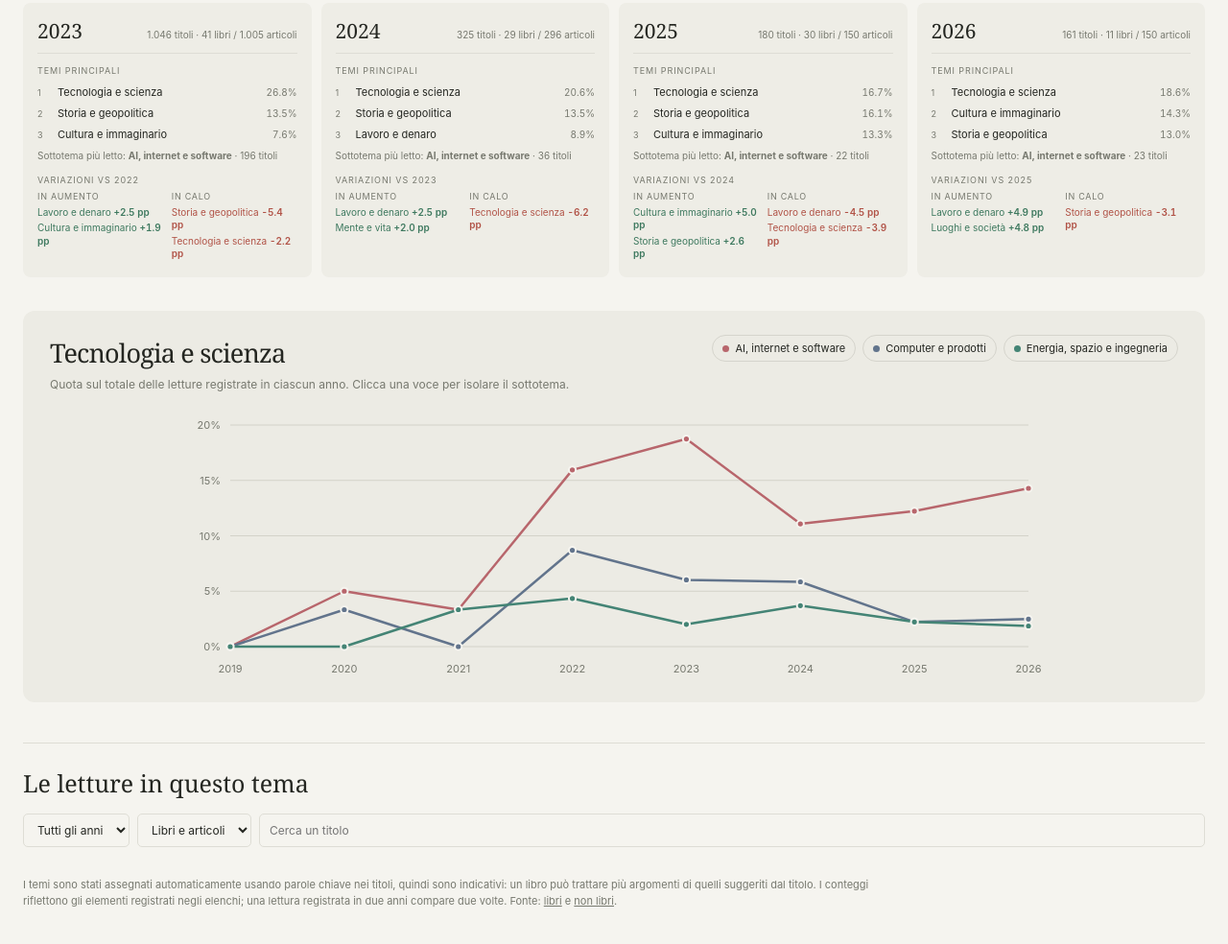
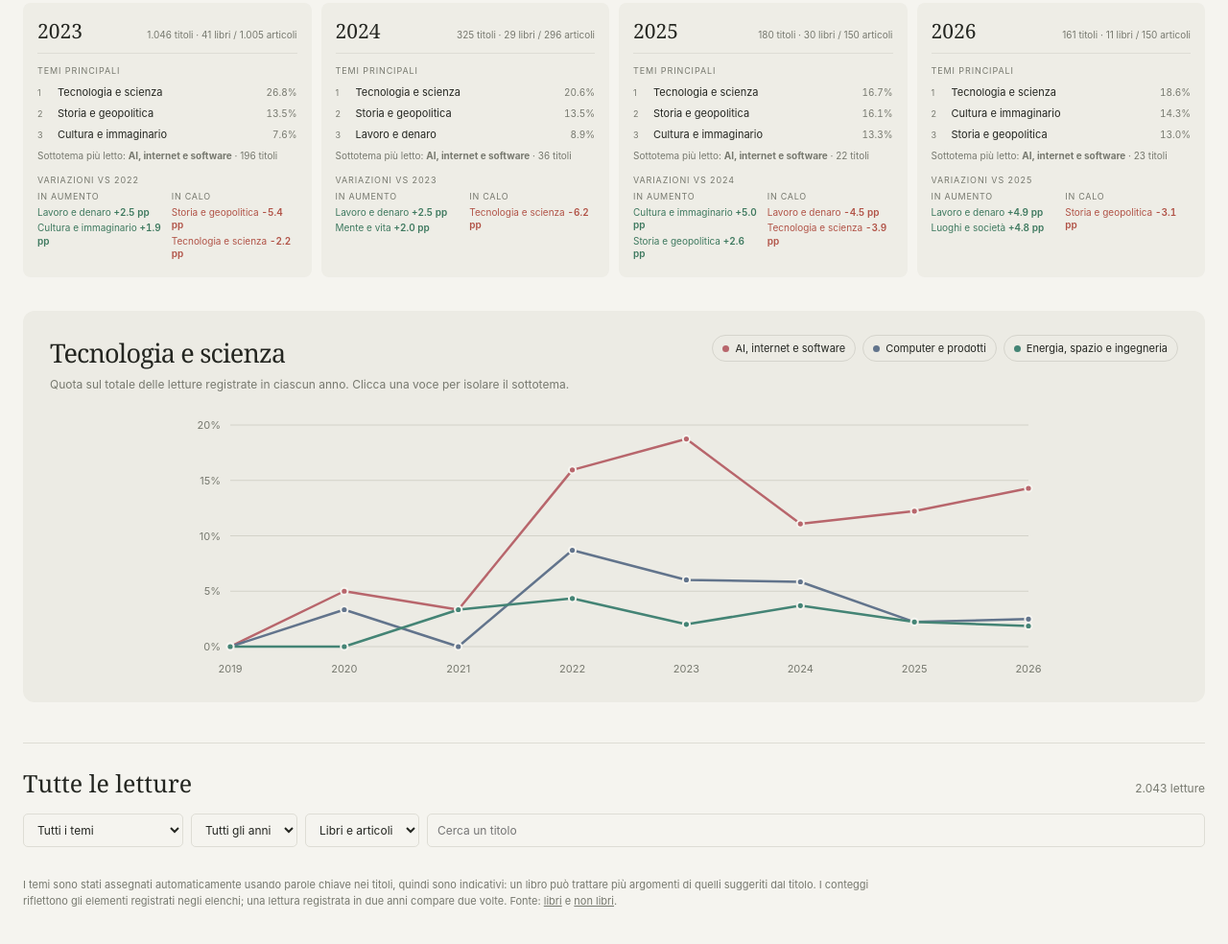
Before and after one commit to giacomodaros/mio, a plain HTML site: page letture.html in a window 1280 px wide. Shown: the part 1222-2206 px from the top of the page at 96% size. Drawn offline with Linux system fonts and the light colour scheme.

Commit message:
fix homepage

```diff
--- a/letture.html
+++ b/letture.html
@@ -65,6 +65,7 @@
   <section class="reading-section" aria-labelledby="list-title">
     <div class="reading-head"><h2 id="list-title">Le letture in questo tema</h2><span id="item-count"></span></div>
     <div class="filters">
+      <select id="topic-filter" aria-label="Filtra per tema"><option value="all">Tutti i temi</option></select>
       <select id="year-filter" aria-label="Filtra per anno"><option value="all">Tutti gli anni</option></select>
       <select id="kind-filter" aria-label="Filtra per tipo"><option value="all">Libri e articoli</option><option value="book">Libri</option><option value="article">Articoli</option></select>
       <input id="search" type="search" placeholder="Cerca un titolo" aria-label="Cerca un titolo">
@@ -115,7 +116,7 @@ function classify(title){const t=norm(title);let best=-1,bestScore=0;leaves.forE
 const otherIndex=leaves.length;leaves.push({name:'Altri temi',keys:[],parent:taxonomy.length,index:otherIndex});
 const items=window.readingItems.map(item=>({...item,title:item.title,sub:classify(item.title)}));
 const topics=[...taxonomy,{name:'Altri temi',subs:[{name:'Saggi e temi trasversali',keys:[]}]}];
-let mode='share',selectedTopic=0,selectedSub=null;
+let mode='share',selectedTopic=0,selectedSub=null,listTopic=null;
 const yearsCount=Object.fromEntries(years.map(y=>[y,items.filter(x=>x.year===y).length]));
 const countsBySub=(sub,y)=>items.filter(x=>x.year===y&&x.sub===sub).length;
 const getShare=(n,y)=>yearsCount[y]?100*n/yearsCount[y]:0;
@@ -124,6 +125,8 @@ const tColors=taxonomy.map((_,i)=>palette[i%palette.length]);
 const totals={books:items.filter(x=>x.kind==='book').length,articles:items.filter(x=>x.kind==='article').length};
 document.getElementById('totals').innerHTML=`<div class="total"><b>${fmt(items.length)}</b><span>letture</span></div><div class="total"><b>${fmt(totals.books)}</b><span>libri</span></div><div class="total"><b>${fmt(totals.articles)}</b><span>articoli</span></div>`;
 years.forEach(y=>document.getElementById('year-filter').insertAdjacentHTML('beforeend',`<option value="${y}">${y}</option>`));
+taxonomy.forEach((t,ti)=>document.getElementById('topic-filter').insertAdjacentHTML('beforeend',`<option value="${ti}">${t.name}</option>`));
+document.getElementById('topic-filter').insertAdjacentHTML('beforeend',`<option value="${taxonomy.length}">Altri temi</option>`);
 function mainCounts(ti,y){return items.reduce((n,x)=>n+(x.year===y&&((ti===taxonomy.length&&x.sub===otherIndex)||(ti<taxonomy.length&&leaves[x.sub]?.parent===ti))?1:0),0)}
 function renderHeat(){
  const rows=taxonomy.map((t,ti)=>({t,ti,total:items.filter(x=>leaves[x.sub]?.parent===ti).length}));
@@ -134,7 +137,7 @@ function renderHeat(){
  rows.forEach(({t,ti,total})=>{const color=tColors[ti]||'#8e7758';html+=`<tr class="theme-row ${selectedTopic===ti?'selected':''}" data-topic="${ti}"><td><button class="theme-button"><i class="swatch" style="background:${color}"></i><span class="theme-label">${t.name}</span><span class="theme-total">${fmt(total)}</span></button></td>`;years.forEach(y=>{const n=mainCounts(ti,y),v=mode==='count'?n:getShare(n,y),alpha=max?Math.max(n?0.12:0,Math.min(.9,.12+.78*v/max)):0;const text=mode==='count'?n:`${v.toFixed(0)}%`;const bg=n?`color-mix(in srgb, ${color} ${Math.round(alpha*100)}%, transparent)`:'transparent';html+=`<td class="cell" style="background:${bg}" title="${t.name} · ${y}: ${fmt(n)} letture (${getShare(n,y).toFixed(1)}%)">${n?text:'·'}</td>`});html+='</tr>'});
  html+=`<tr class="year-total-row"><td>Totale</td>${years.map(y=>`<td>${fmt(yearsCount[y])}</td>`).join('')}</tr></tbody>`;
  document.getElementById('heatmap').innerHTML=html;
- document.querySelectorAll('.theme-row').forEach(el=>el.addEventListener('click',()=>{selectedTopic=Number(el.dataset.topic);selectedSub=null;renderHeat();renderDetail();renderItems()}));
+ document.querySelectorAll('.theme-row').forEach(el=>el.addEventListener('click',()=>{selectedTopic=Number(el.dataset.topic);listTopic=selectedTopic;selectedSub=null;document.getElementById('topic-filter').value=String(listTopic);renderHeat();renderDetail();renderItems()}));
  const maxLabel=mode==='share'?`${Math.ceil(max)}%`:`${fmt(max)} titoli`;document.getElementById('scale').innerHTML=`<span>meno</span><i style="opacity:.18"></i><i style="opacity:.4"></i><i style="opacity:.65"></i><i style="opacity:.9"></i><span>più · scala fino a ${maxLabel}</span>`;
 }
 function renderAnnual(){
@@ -172,7 +175,7 @@ function renderDetail(){
  const counts=subs.map(si=>years.reduce((a,y)=>a+countsBySub(si,y),0));const order=subs.slice().sort((a,b)=>years.reduce((n,y)=>n+countsBySub(b,y)-countsBySub(a,y),0));
  const active=selectedSub===null?order:order.filter(si=>si===selectedSub);
  document.getElementById('series-legend').innerHTML=order.map(si=>{const nm=leaves[si].name, c=palette[si%palette.length];return `<button class="${selectedSub===si?'active':''}" data-sub="${si}"><i style="background:${c}"></i>${nm}</button>`}).join('');
- document.querySelectorAll('.series-legend button').forEach(el=>el.addEventListener('click',()=>{const si=Number(el.dataset.sub);selectedSub=selectedSub===si?null:si;renderDetail();renderItems()}));
+ document.querySelectorAll('.series-legend button').forEach(el=>el.addEventListener('click',()=>{const si=Number(el.dataset.sub);selectedSub=selectedSub===si?null:si;listTopic=selectedTopic;document.getElementById('topic-filter').value=String(listTopic);renderDetail();renderItems()}));
  const svg=document.getElementById('subchart'),W=900,H=280,L=50,R=18,T=14,B=35,innerW=W-L-R,innerH=H-T-B;
  const vals=active.flatMap(si=>years.map(y=>mode==='count'?countsBySub(si,y):getShare(countsBySub(si,y),y)));
  let maxVal=Math.max(1,...vals);if(mode==='share')maxVal=Math.max(5,Math.ceil(maxVal/5)*5);else maxVal=Math.ceil(maxVal/5)*5||5;
@@ -187,13 +190,16 @@ function renderDetail(){
 }
 function renderItems(){
  const yr=document.getElementById('year-filter').value,kind=document.getElementById('kind-filter').value,q=norm(document.getElementById('search').value.trim());
- const filtered=items.filter(it=>(it.sub===otherIndex?selectedTopic===taxonomy.length:leaves[it.sub].parent===selectedTopic)&&(selectedSub===null||it.sub===selectedSub)&&(yr==='all'||it.year===Number(yr))&&(kind==='all'||it.kind===kind)&&(!q||norm(it.title).includes(q)));
+ const listTitle=document.getElementById('list-title');
+ listTitle.textContent=listTopic===null?'Tutte le letture':selectedSub!==null?`Letture · ${leaves[selectedSub].name}`:`Letture · ${taxonomy[listTopic]?.name||'Altri temi'}`;
+ const filtered=items.filter(it=>(listTopic===null||(listTopic===taxonomy.length?it.sub===otherIndex:leaves[it.sub]?.parent===listTopic))&&(selectedSub===null||it.sub===selectedSub)&&(yr==='all'||it.year===Number(yr))&&(kind==='all'||it.kind===kind)&&(!q||norm(it.title).includes(q)));
  document.getElementById('item-count').textContent=`${fmt(filtered.length)} ${filtered.length===1?'lettura':'letture'}`;
  const shown=filtered.slice(0,90);document.getElementById('items').innerHTML=shown.length?shown.map(it=>`<article class="item"><span class="item-year">${it.year}</span><div><div class="item-title">${escapeHTML(it.title)}</div><div class="item-kind">${it.kind==='book'?'libro':'articolo'} · ${leaves[it.sub].name}</div></div></article>`).join(''):'<p class="empty">Nessuna lettura con questi filtri.</p>';
  if(filtered.length>90)document.getElementById('items').insertAdjacentHTML('beforeend','<p class="empty">Primi 90 risultati mostrati. Aggiungi un filtro per restringere l’elenco.</p>');
 }
 document.querySelectorAll('.mode button').forEach(btn=>btn.addEventListener('click',()=>{mode=btn.dataset.mode;document.querySelectorAll('.mode button').forEach(b=>b.classList.toggle('active',b===btn));renderHeat();renderAnnual();renderDetail()}));
 ['year-filter','kind-filter','search'].forEach(id=>document.getElementById(id).addEventListener(id==='search'?'input':'change',renderItems));
+document.getElementById('topic-filter').addEventListener('change',()=>{const v=document.getElementById('topic-filter').value;listTopic=v==='all'?null:Number(v);selectedSub=null;if(listTopic!==null)selectedTopic=listTopic;renderHeat();renderDetail();renderItems()});
 // Start on the largest broad theme, so the detail view is immediately useful.
 selectedTopic=taxonomy.map((_,ti)=>items.filter(it=>leaves[it.sub]?.parent===ti).length).indexOf(Math.max(...taxonomy.map((_,ti)=>items.filter(it=>leaves[it.sub]?.parent===ti).length)));
 renderHeat();renderAnnual();renderDetail();renderItems();
```
Also changed, not shown: index.html (+1 -1 lines).
